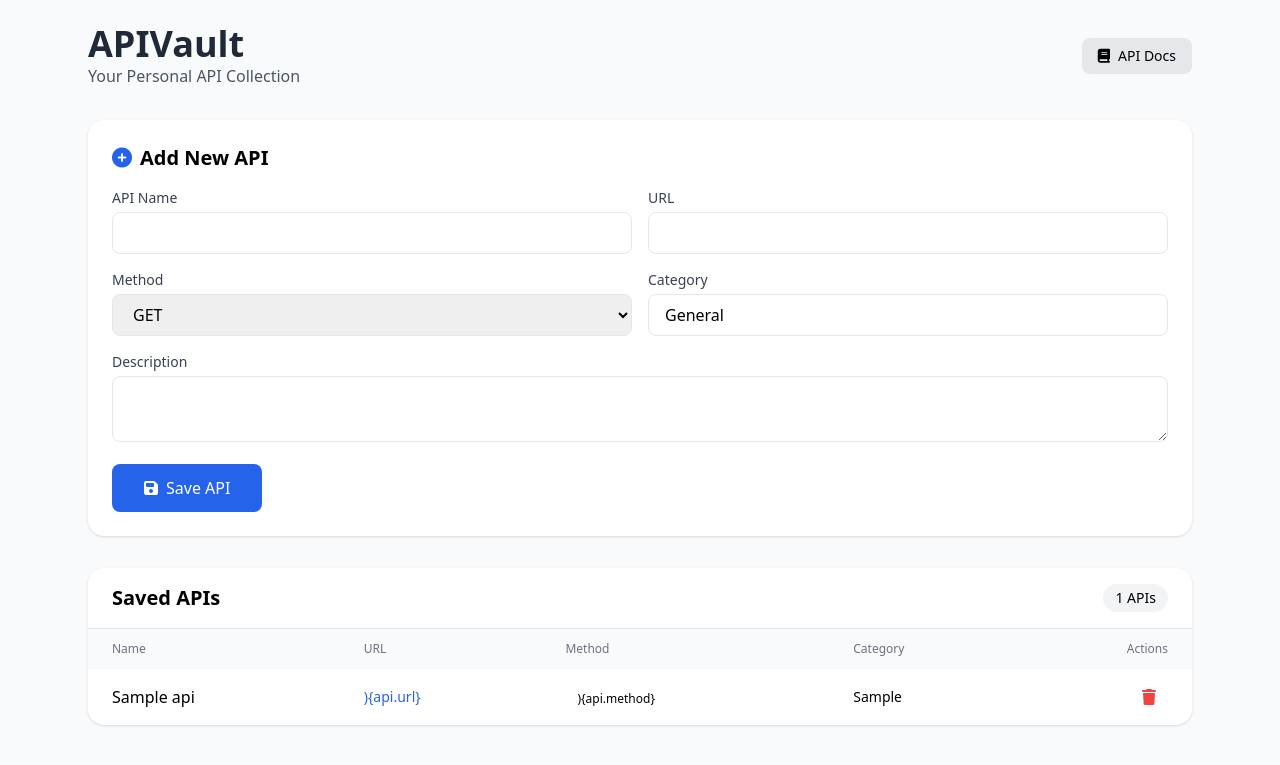
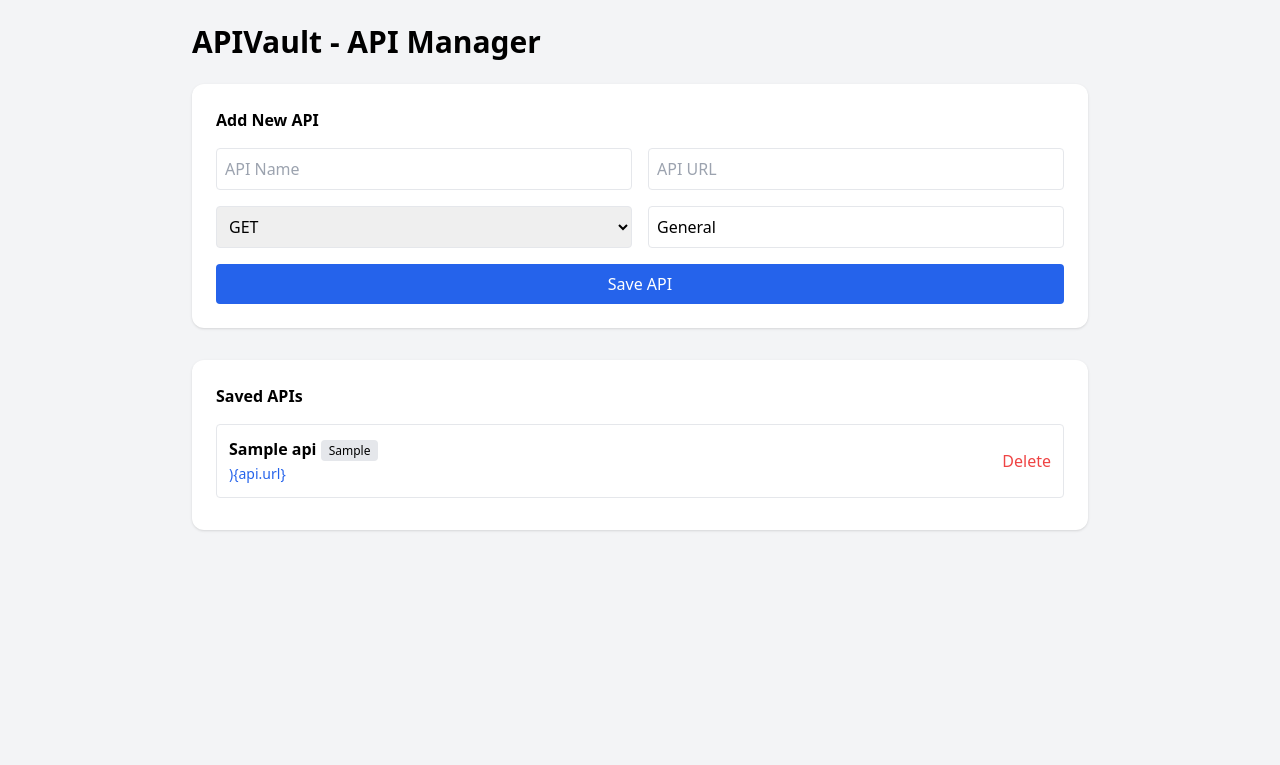
Before and after one commit to Rifatttc/apivault, a FastAPI app: page / in a window 1280 px wide. Shown: the top 765 px of the page. Run offline with FastAPI, Linux system fonts and the light colour scheme; tables that the repository leaves empty hold one stand-in row (values such as "Sample post"); some libraries are stand-ins or nearby versions.

Commit message:
Update index.html

```diff
--- a/templates/index.html
+++ b/templates/index.html
@@ -3,132 +3,74 @@
 <head>
     <meta charset="UTF-8">
     <meta name="viewport" content="width=device-width, initial-scale=1.0">
-    <title>APIVault - API Manager</title>
+    <title>APIVault</title>
     <script src="https://cdn.tailwindcss.com"></script>
-    <link rel="stylesheet" href="https://cdnjs.cloudflare.com/ajax/libs/font-awesome/6.5.1/css/all.min.css">
 </head>
-<body class="bg-gray-50">
-    <div class="max-w-6xl mx-auto p-6">
-        <!-- Header -->
-        <div class="flex justify-between items-center mb-8">
-            <div>
-                <h1 class="text-4xl font-bold text-gray-800">APIVault</h1>
-                <p class="text-gray-600">Your Personal API Collection</p>
-            </div>
-            <a href="/docs" target="_blank" class="px-4 py-2 bg-gray-200 hover:bg-gray-300 rounded-lg text-sm flex items-center gap-2">
-                <i class="fas fa-book"></i>
-                <span>API Docs</span>
-            </a>
-        </div>
+<body class="bg-gray-100 p-6">
+    <div class="max-w-4xl mx-auto">
+        <h1 class="text-3xl font-bold mb-6">APIVault - API Manager</h1>
 
-        <!-- Add New API Form -->
-        <div class="bg-white rounded-2xl shadow p-6 mb-8">
-            <h2 class="text-xl font-semibold mb-4 flex items-center gap-2">
-                <i class="fas fa-plus-circle text-blue-600"></i>
-                Add New API
-            </h2>
-
-            <form id="addForm" class="grid grid-cols-1 md:grid-cols-2 gap-4">
-                <div>
-                    <label class="block text-sm font-medium text-gray-700 mb-1">API Name</label>
-                    <input type="text" id="name" required class="w-full px-4 py-2 border rounded-lg">
-                </div>
-                <div>
-                    <label class="block text-sm font-medium text-gray-700 mb-1">URL</label>
-                    <input type="url" id="url" required class="w-full px-4 py-2 border rounded-lg">
-                </div>
-                <div>
-                    <label class="block text-sm font-medium text-gray-700 mb-1">Method</label>
-                    <select id="method" class="w-full px-4 py-2 border rounded-lg">
-                        <option value="GET">GET</option>
-                        <option value="POST">POST</option>
-                        <option value="PUT">PUT</option>
-                        <option value="DELETE">DELETE</option>
-                    </select>
-                </div>
-                <div>
-                    <label class="block text-sm font-medium text-gray-700 mb-1">Category</label>
-                    <input type="text" id="category" value="General" class="w-full px-4 py-2 border rounded-lg">
-                </div>
-                <div class="md:col-span-2">
-                    <label class="block text-sm font-medium text-gray-700 mb-1">Description</label>
-                    <textarea id="description" rows="2" class="w-full px-4 py-2 border rounded-lg"></textarea>
-                </div>
-                <div class="md:col-span-2">
-                    <button type="submit"
-                            class="px-8 py-3 bg-blue-600 hover:bg-blue-700 text-white rounded-lg font-medium flex items-center gap-2">
-                        <i class="fas fa-save"></i>
-                        <span>Save API</span>
-                    </button>
-                </div>
+        <!-- Add API Form -->
+        <div class="bg-white p-6 rounded-xl shadow mb-8">
+            <h2 class="font-semibold mb-4">Add New API</h2>
+            <form id="form" class="grid grid-cols-2 gap-4">
+                <input type="text" id="name" placeholder="API Name" class="border p-2 rounded" required>
+                <input type="url" id="url" placeholder="API URL" class="border p-2 rounded" required>
+                <select id="method" class="border p-2 rounded">
+                    <option>GET</option>
+                    <option>POST</option>
+                    <option>PUT</option>
+                    <option>DELETE</option>
+                </select>
+                <input type="text" id="category" value="General" class="border p-2 rounded">
+                <button type="submit" class="col-span-2 bg-blue-600 text-white py-2 rounded hover:bg-blue-700">
+                    Save API
+                </button>
             </form>
         </div>
 
         <!-- API List -->
-        <div class="bg-white rounded-2xl shadow overflow-hidden">
-            <div class="px-6 py-4 border-b flex justify-between items-center">
-                <h2 class="text-xl font-semibold">Saved APIs</h2>
-                <span id="count" class="text-sm bg-gray-100 px-3 py-1 rounded-full">0 APIs</span>
-            </div>
-
-            <table class="w-full">
-                <thead class="bg-gray-50">
-                    <tr>
-                        <th class="px-6 py-3 text-left text-xs font-medium text-gray-500">Name</th>
-                        <th class="px-6 py-3 text-left text-xs font-medium text-gray-500">URL</th>
-                        <th class="px-6 py-3 text-left text-xs font-medium text-gray-500">Method</th>
-                        <th class="px-6 py-3 text-left text-xs font-medium text-gray-500">Category</th>
-                        <th class="px-6 py-3 text-right text-xs font-medium text-gray-500">Actions</th>
-                    </tr>
-                </thead>
-                <tbody id="apiTable" class="divide-y"></tbody>
-            </table>
+        <div class="bg-white p-6 rounded-xl shadow">
+            <h2 class="font-semibold mb-4">Saved APIs</h2>
+            <div id="list"></div>
         </div>
     </div>
 
     <script>
         async function loadAPIs() {
             const res = await fetch('/apis/');
-            const apis = await res.json();
-            const tbody = document.getElementById('apiTable');
-            tbody.innerHTML = '';
-            document.getElementById('count').innerText = `${apis.length} APIs`;
-
-            apis.forEach(api => {
-                const row = document.createElement('tr');
-                row.innerHTML = `
-                    <td class="px-6 py-4 font-medium">${api.name}</td>
-                    <td class="px-6 py-4 text-sm text-blue-600"><a href="\( {api.url}" target="_blank"> \){api.url}</a></td>
-                    <td class="px-6 py-4"><span class="px-3 py-1 text-xs rounded-full \( {api.method === 'GET' ? 'bg-green-100 text-green-700' : 'bg-blue-100 text-blue-700'}"> \){api.method}</span></td>
-                    <td class="px-6 py-4 text-sm">${api.category}</td>
-                    <td class="px-6 py-4 text-right">
-                        <button onclick="deleteAPI(${api.id})" class="text-red-500 hover:text-red-700 px-3">
-                            <i class="fas fa-trash"></i>
-                        </button>
-                    </td>
+            const data = await res.json();
+            let html = '';
+            data.forEach(api => {
+                html += `
+                    <div class="border p-3 mb-2 rounded flex justify-between">
+                        <div>
+                            <strong>${api.name}</strong>
+                            <span class="text-xs px-2 py-0.5 bg-gray-200 rounded">${api.method}</span><br>
+                            <a href="\( {api.url}" target="_blank" class="text-blue-600 text-sm"> \){api.url}</a>
+                        </div>
+                        <button onclick="deleteAPI(${api.id})" class="text-red-500">Delete</button>
+                    </div>
                 `;
-                tbody.appendChild(row);
             });
+            document.getElementById('list').innerHTML = html || '<p class="text-gray-500">No APIs yet.</p>';
         }
 
-        document.getElementById('addForm').addEventListener('submit', async function(e) {
+        document.getElementById('form').addEventListener('submit', async (e) => {
             e.preventDefault();
             const data = {
                 name: document.getElementById('name').value,
                 url: document.getElementById('url').value,
                 method: document.getElementById('method').value,
-                description: document.getElementById('description').value,
                 category: document.getElementById('category').value
             };
-            const res = await fetch('/apis/', {
+            await fetch('/apis/', {
                 method: 'POST',
                 headers: {'Content-Type': 'application/json'},
                 body: JSON.stringify(data)
             });
-            if (res.ok) {
-                document.getElementById('addForm').reset();
-                loadAPIs();
-            }
+            document.getElementById('form').reset();
+            loadAPIs();
         });
 
         async function deleteAPI(id) {
```
